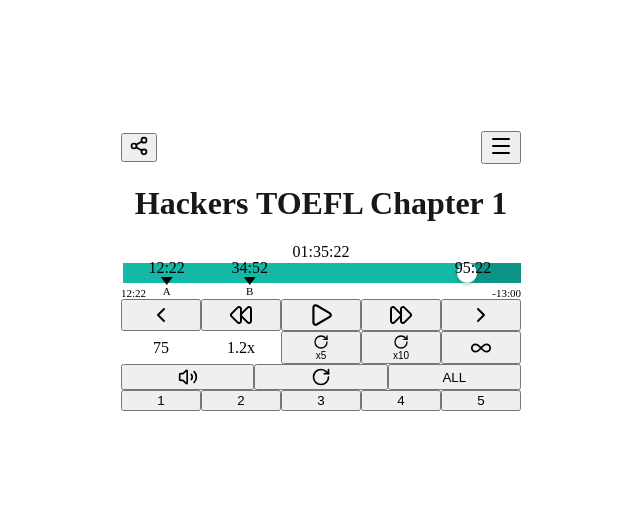
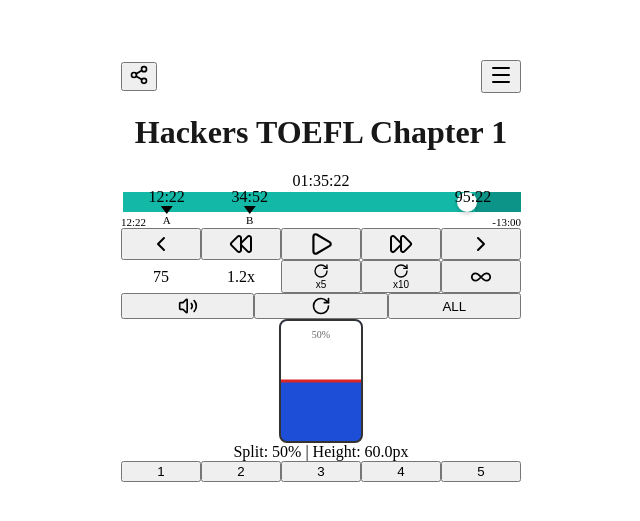
Before and after one commit to yunseokjeon/lang-fe, a Next.js app in the folder audio-player/: page / in a window 1280 px wide. Shown: the part 137-658 px from the top of the page, without its empty margins (319-959 px from the left). Built offline with nearby package versions, Linux system fonts and the light colour scheme.

Commit message:
시험적인 드래그 컨트롤러 추가.

```diff
--- a/audio-player/app/page.tsx
+++ b/audio-player/app/page.tsx
@@ -16,6 +16,8 @@
   Infinity,
   Volume2,
   RotateCw,
+  BookOpen,
+  Eye,
 } from "lucide-react";
 
 export default function Home() {
@@ -28,7 +30,23 @@
   const [isDraggingB, setIsDraggingB] = useState(false);
   const [speedValue, setSpeedValue] = useState(1.2); // Speed multiplier
   const [customValue, setCustomValue] = useState(75); // Custom value (0-100)
+  const [volumeValue, setVolumeValue] = useState(80); // Volume (0-100)
   const progressRef = useRef<HTMLDivElement>(null);
+
+  // Resizable grid 상태
+  const [horizontalSplit, setHorizontalSplit] = useState(50);
+  const [verticalSplit, setVerticalSplit] = useState(50);
+  const [regionMarkers] = useState([
+    { id: 1, position: 1000 },
+    { id: 2, position: 2000 },
+    { id: 3, position: 3000 },
+    { id: 4, position: 4000 },
+  ]);
+  const gridRef = useRef<HTMLDivElement>(null);
+
+  // 볼륨 컨트롤 세로 분할
+  const [volumeSplit, setVolumeSplit] = useState(50);
+  const volumeRef = useRef<HTMLDivElement>(null);
 
   const formatTime = (seconds: number) => {
     const hours = Math.floor(seconds / 3600);
@@ -81,11 +99,14 @@
 
   const handleSliderDrag = (
     e: React.MouseEvent<HTMLDivElement>,
-    sliderType: "speed" | "custom"
+    sliderType: "speed" | "custom" | "volume"
   ) => {
     e.preventDefault();
     const startX = e.clientX;
-    const startValue = sliderType === "speed" ? speedValue : customValue;
+    const startValue =
+      sliderType === "speed" ? speedValue :
+      sliderType === "volume" ? volumeValue :
+      customValue;
 
     const handleMouseMove = (moveEvent: MouseEvent) => {
       const deltaX = moveEvent.clientX - startX;
@@ -94,6 +115,8 @@
 
       if (sliderType === "speed") {
         setSpeedValue(Math.max(0.5, Math.min(3.0, newValue)));
+      } else if (sliderType === "volume") {
+        setVolumeValue(Math.max(0, Math.min(100, Math.round(newValue))));
       } else {
         setCustomValue(Math.max(0, Math.min(100, Math.round(newValue))));
       }
@@ -104,6 +127,87 @@
       document.removeEventListener("mouseup", handleMouseUp);
     };
 
+    document.addEventListener("mousemove", handleMouseMove);
+    document.addEventListener("mouseup", handleMouseUp);
+  };
+
+  const handleVerticalDrag = (e: React.MouseEvent) => {
+    e.preventDefault();
+    if (!gridRef.current) return;
+
+    const startX = e.clientX;
+    const startSplit = verticalSplit;
+    const rect = gridRef.current.getBoundingClientRect();
+
+    const handleMouseMove = (moveEvent: MouseEvent) => {
+      const deltaX = moveEvent.clientX - startX;
+      const deltaPercent = (deltaX / rect.width) * 100;
+      const newSplit = Math.max(20, Math.min(80, startSplit + deltaPercent));
+      setVerticalSplit(newSplit);
+    };
+
+    const handleMouseUp = () => {
+      document.removeEventListener("mousemove", handleMouseMove);
+      document.removeEventListener("mouseup", handleMouseUp);
+    };
+
+    document.addEventListener("mousemove", handleMouseMove);
+    document.addEventListener("mouseup", handleMouseUp);
+  };
+
+  const handleHorizontalDrag = (e: React.MouseEvent) => {
+    e.preventDefault();
+    if (!gridRef.current) return;
+
+    const startY = e.clientY;
+    const startSplit = horizontalSplit;
+    const rect = gridRef.current.getBoundingClientRect();
+
+    const handleMouseMove = (moveEvent: MouseEvent) => {
+      const deltaY = moveEvent.clientY - startY;
+      const deltaPercent = (deltaY / rect.height) * 100;
+      const newSplit = Math.max(20, Math.min(80, startSplit + deltaPercent));
+      setHorizontalSplit(newSplit);
+    };
+
+    const handleMouseUp = () => {
+      document.removeEventListener("mousemove", handleMouseMove);
+      document.removeEventListener("mouseup", handleMouseUp);
+    };
+
+    document.addEventListener("mousemove", handleMouseMove);
+    document.addEventListener("mouseup", handleMouseUp);
+  };
+
+  const jumpToMarker = (position: number) => {
+    setCurrentTime(position);
+  };
+
+  const handleVolumeSplitDrag = (e: React.MouseEvent) => {
+    e.preventDefault();
+    e.stopPropagation();
+
+    const container = volumeRef.current;
+    if (!container) return;
+
+    const updateSplit = (clientY: number) => {
+      const rect = container.getBoundingClientRect();
+      const y = clientY - rect.top;
+      const percentage = Math.max(0, Math.min(100, (y / rect.height) * 100));
+      setVolumeSplit(percentage);
+    };
+
+    const handleMouseMove = (moveEvent: MouseEvent) => {
+      moveEvent.preventDefault();
+      updateSplit(moveEvent.clientY);
+    };
+
+    const handleMouseUp = () => {
+      document.removeEventListener("mousemove", handleMouseMove);
+      document.removeEventListener("mouseup", handleMouseUp);
+    };
+
+    updateSplit(e.clientY);
     document.addEventListener("mousemove", handleMouseMove);
     document.addEventListener("mouseup", handleMouseUp);
   };
@@ -276,6 +380,145 @@
           </button>
         </div>
 
+        {/* 5번 이미지 스타일 컨트롤 */}
+        <div className="px-4 pb-3 flex flex-col items-center gap-2">
+          <div
+            ref={volumeRef}
+            style={{
+              position: "relative",
+              width: "80px",
+              height: "120px",
+              border: "2px solid #333",
+              borderRadius: "8px",
+              overflow: "hidden",
+              cursor: "row-resize",
+              userSelect: "none",
+              backgroundColor: "#1d4ed8"
+            }}
+            onMouseDown={handleVolumeSplitDrag}
+          >
+            {/* 위쪽 영역 - 흰색 */}
+            <div
+              style={{
+                position: "absolute",
+                top: 0,
+                left: 0,
+                right: 0,
+                height: `${(volumeSplit / 100) * 120}px`,
+                backgroundColor: "#ffffff",
+                pointerEvents: "none",
+              }}
+            >
+              <div style={{ fontSize: "10px", textAlign: "center", paddingTop: "8px", color: "#666" }}>
+                {volumeSplit.toFixed(0)}%
+              </div>
+            </div>
+
+            {/* 가로 구분선 */}
+            <div
+              style={{
+                position: "absolute",
+                left: 0,
+                right: 0,
+                top: `${(volumeSplit / 100) * 120}px`,
+                transform: "translateY(-50%)",
+                height: "3px",
+                backgroundColor: "#dc2626",
+                pointerEvents: "none",
+                zIndex: 20,
+              }}
+            >
+            </div>
+          </div>
+          <div className="text-white text-xs font-bold">
+            Split: {volumeSplit.toFixed(0)}% | Height: {((volumeSplit / 100) * 120).toFixed(1)}px
+          </div>
+        </div>
+
+        {/* Resizable 2x2 Grid */}
+        <div className="px-4 pb-3">
+          <div
+            ref={gridRef}
+            className="relative w-full h-24 mx-auto"
+            style={{ userSelect: "none" }}
+          >
+            {/* 왼쪽 위 - 책 아이콘 */}
+            <div
+              className="absolute bg-slate-200 hover:bg-slate-100 text-slate-600 rounded-tl-lg flex flex-col items-center justify-center cursor-pointer transition"
+              style={{
+                left: 0,
+                top: 0,
+                width: `${verticalSplit}%`,
+                height: `${horizontalSplit}%`,
+              }}
+              onClick={() => jumpToMarker(regionMarkers[0].position)}
+            >
+              <BookOpen size={20} />
+            </div>
+
+            {/* 오른쪽 위 - 비어있음 */}
+            <div
+              className="absolute bg-slate-200 hover:bg-slate-100 text-slate-600 rounded-tr-lg flex flex-col items-center justify-center cursor-pointer transition"
+              style={{
+                left: `${verticalSplit}%`,
+                top: 0,
+                width: `${100 - verticalSplit}%`,
+                height: `${horizontalSplit}%`,
+              }}
+              onClick={() => jumpToMarker(regionMarkers[1].position)}
+            >
+            </div>
+
+            {/* 왼쪽 아래 - 왼쪽 화살표 */}
+            <div
+              className="absolute bg-blue-600 hover:bg-blue-500 text-white rounded-bl-lg flex flex-col items-center justify-center cursor-pointer transition"
+              style={{
+                left: 0,
+                top: `${horizontalSplit}%`,
+                width: `${verticalSplit}%`,
+                height: `${100 - horizontalSplit}%`,
+              }}
+              onClick={() => jumpToMarker(regionMarkers[2].position)}
+            >
+              <SkipBack size={20} />
+            </div>
+
+            {/* 오른쪽 아래 - 눈 아이콘 */}
+            <div
+              className="absolute bg-teal-500 hover:bg-teal-400 text-white rounded-br-lg flex flex-col items-center justify-center cursor-pointer transition"
+              style={{
+                left: `${verticalSplit}%`,
+                top: `${horizontalSplit}%`,
+                width: `${100 - verticalSplit}%`,
+                height: `${100 - horizontalSplit}%`,
+              }}
+              onClick={() => jumpToMarker(regionMarkers[3].position)}
+            >
+              <Eye size={20} />
+            </div>
+
+            {/* 세로 구분선 */}
+            <div
+              className="absolute top-0 bottom-0 w-1 bg-blue-900/50 cursor-col-resize z-10 hover:bg-blue-400 transition"
+              style={{
+                left: `${verticalSplit}%`,
+                transform: "translateX(-50%)",
+              }}
+              onMouseDown={handleVerticalDrag}
+            />
+
+            {/* 가로 구분선 */}
+            <div
+              className="absolute left-0 right-0 h-1 bg-blue-900/50 cursor-row-resize z-10 hover:bg-blue-400 transition"
+              style={{
+                top: `${horizontalSplit}%`,
+                transform: "translateY(-50%)",
+              }}
+              onMouseDown={handleHorizontalDrag}
+            />
+          </div>
+        </div>
+
         {/* Number Buttons */}
         <div className="grid grid-cols-5 gap-2.5 px-4 pb-5">
           {[1, 2, 3, 4, 5].map((num) => (
```
